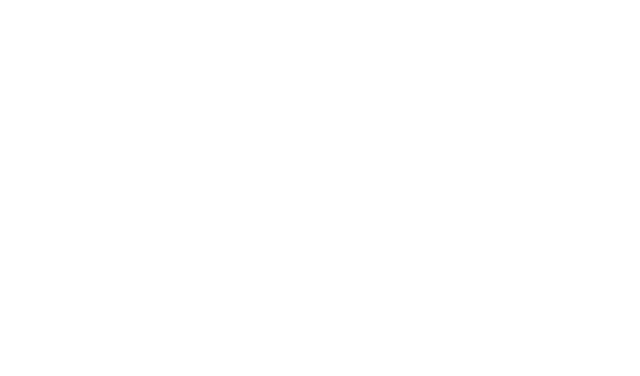
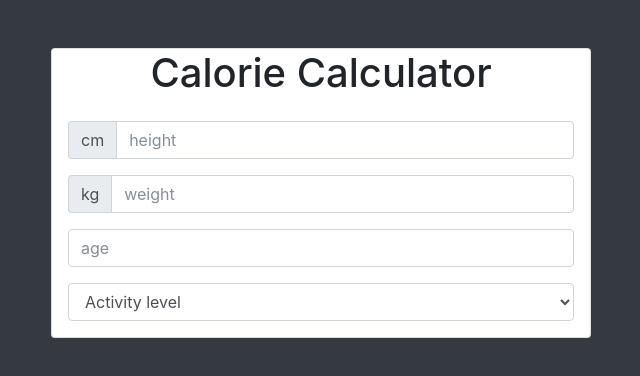
Before and after one commit to LJaglin/calorie-calc, a plain HTML site: page index.html in a window 1280 px wide. Shown: the whole page, without its empty margins (319-959 px from the left). Drawn offline with nearby package versions, Linux system fonts and the light colour scheme.

Commit message:
Create simple form

```diff
--- a/index.html
+++ b/index.html
@@ -8,7 +8,47 @@
     <link rel="stylesheet" href="https://maxcdn.bootstrapcdn.com/bootstrap/4.0.0-beta.2/css/bootstrap.min.css"
         integrity="sha384-PsH8R72JQ3SOdhVi3uxftmaW6Vc51MKb0q5P2rRUpPvrszuE4W1povHYgTpBfshb" crossorigin="anonymous">
 </head>
-<body>
+<body class="bg-dark">
+    <div class="container">
+        <div class="row">
+            <div class="col-md-6 mx-auto">
+                <div class="card clas-body text-center mt-5">
+                    <h1 class="heading display-5 pb-3">
+                        Calorie Calculator
+                    </h1>
+                    <form id="calorie-form">
+                        <div class="form-group px-3">
+                            <div class="input-group">
+                                <span class="input-group-addon">cm</span>
+                                <input type="number" placeholder="height" id="height" class="form-control">
+                            </div>
+                        </div>
+                        <div class="form-group px-3">
+                            <div class="input-group">
+                                <span class="input-group-addon">kg</span>
+                                <input type="number" placeholder="weight" id="weight" class="form-control">
+                            </div>
+                        </div>
+                        <div class="form-group px-3">
+                            <div class="input-group">
+                                <input type="number" placeholder="age" id="age" class="form-control">
+                            </div>
+                        </div>
+                        <div class="form-group px-3">
+                            <div class="input-group">
+                                <select id="activity" class="form-control">
+                                    <option value="" selected disabled>Activity level</option>
+                                    <option value="1">Sedentary</option>
+                                    <option value="2">Low active</option>
+                                    <option value="3">Active</option>
+                                </select>
+                            </div>
+                        </div>
+                    </form>
+                </div>
+            </div>
+        </div>
+    </div>
 
     <script src="https://code.jquery.com/jquery-3.2.1.slim.min.js" integrity="sha384-KJ3o2DKtIkvYIK3UENzmM7KCkRr/rE9/Qpg6aAZGJwFDMVNA/GpGFF93hXpG5KkN"
         crossorigin="anonymous"></script>
```
